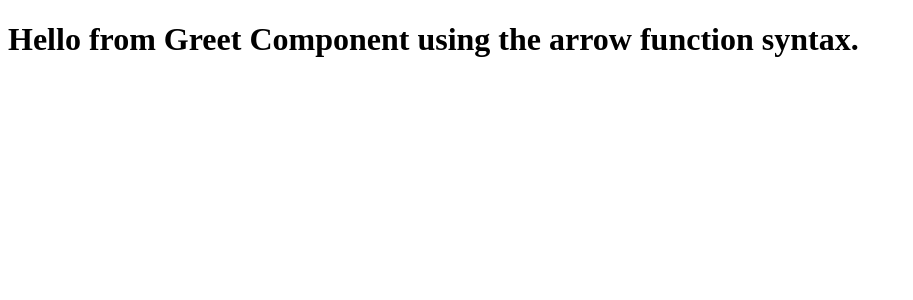
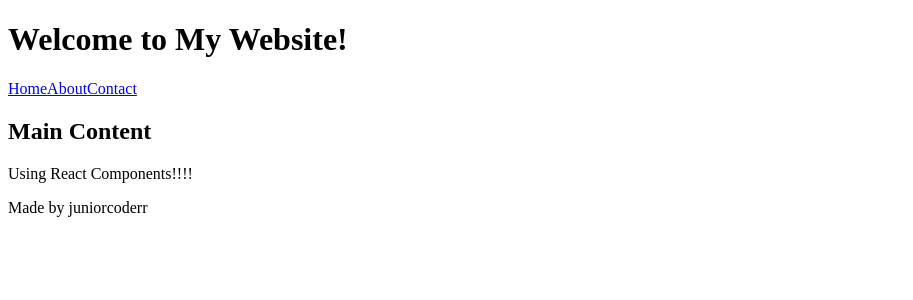
Before and after one commit to juniorcoderr/Frontend-Learning, a React (Vite) app in the folder React/my-app/: page / in a window 1280 px wide. Shown: the top 300 px of the page, without its empty margins (0-913 px from the left). Built offline with nearby package versions, Linux system fonts and the light colour scheme.

Commit message:
Implement the examples of Component

```diff
--- a/React/my-app/src/App.jsx
+++ b/React/my-app/src/App.jsx
@@ -1,9 +1,15 @@
-import Greet from "./components/Greet";
+// import Greet from "./components/Greet";
+import Header from "./components/Header";
+import MainContent from "./components/MainContent";
+import Footer from "./components/Footer";
 
 const App = () => {
   return (
     <div>
-      <Greet />
+      {/* <Greet /> */}
+      <Header />
+      <MainContent />
+      <Footer />
     </div>
   );
 };
--- /dev/null
+++ b/React/my-app/src/components/Footer.jsx
@@ -0,0 +1,9 @@
+const Footer = () => {
+  return (
+    <footer>
+      <p>Made by juniorcoderr</p>
+    </footer>
+  );
+};
+
+export default Footer;
--- /dev/null
+++ b/React/my-app/src/components/Header.jsx
@@ -0,0 +1,14 @@
+const Header = () => {
+  return (
+    <header>
+      <h1>Welcome to My Website!</h1>
+      <nav>
+        <a href="#">Home</a>
+        <a href="#">About</a>
+        <a href="#">Contact</a>
+      </nav>
+    </header>
+  );
+};
+
+export default Header;
--- /dev/null
+++ b/React/my-app/src/components/MainContent.jsx
@@ -0,0 +1,10 @@
+const MainContent = () => {
+  return (
+    <main>
+      <h2>Main Content</h2>
+      <p>Using React Components!!!!</p>
+    </main>
+  );
+};
+
+export default MainContent;
```
